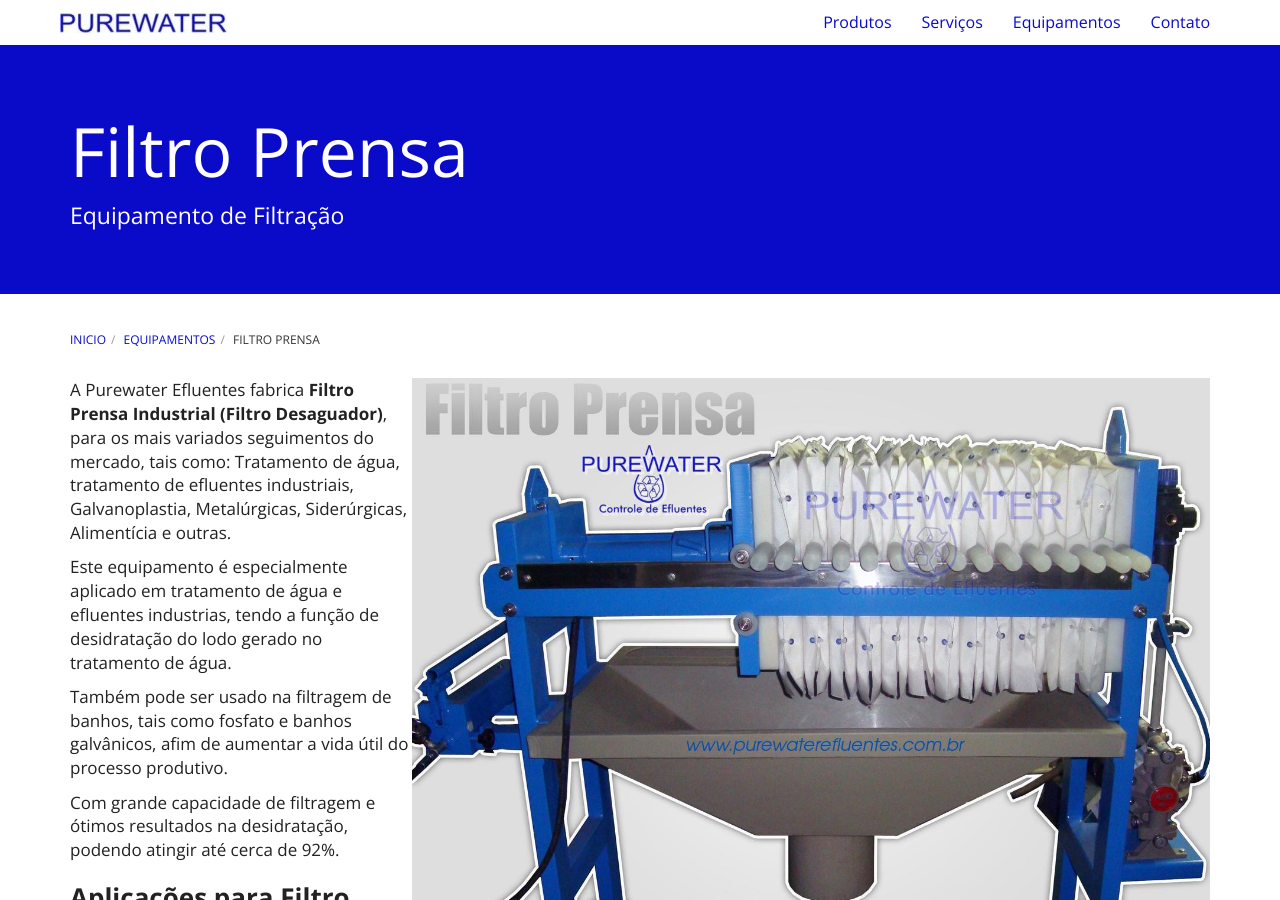
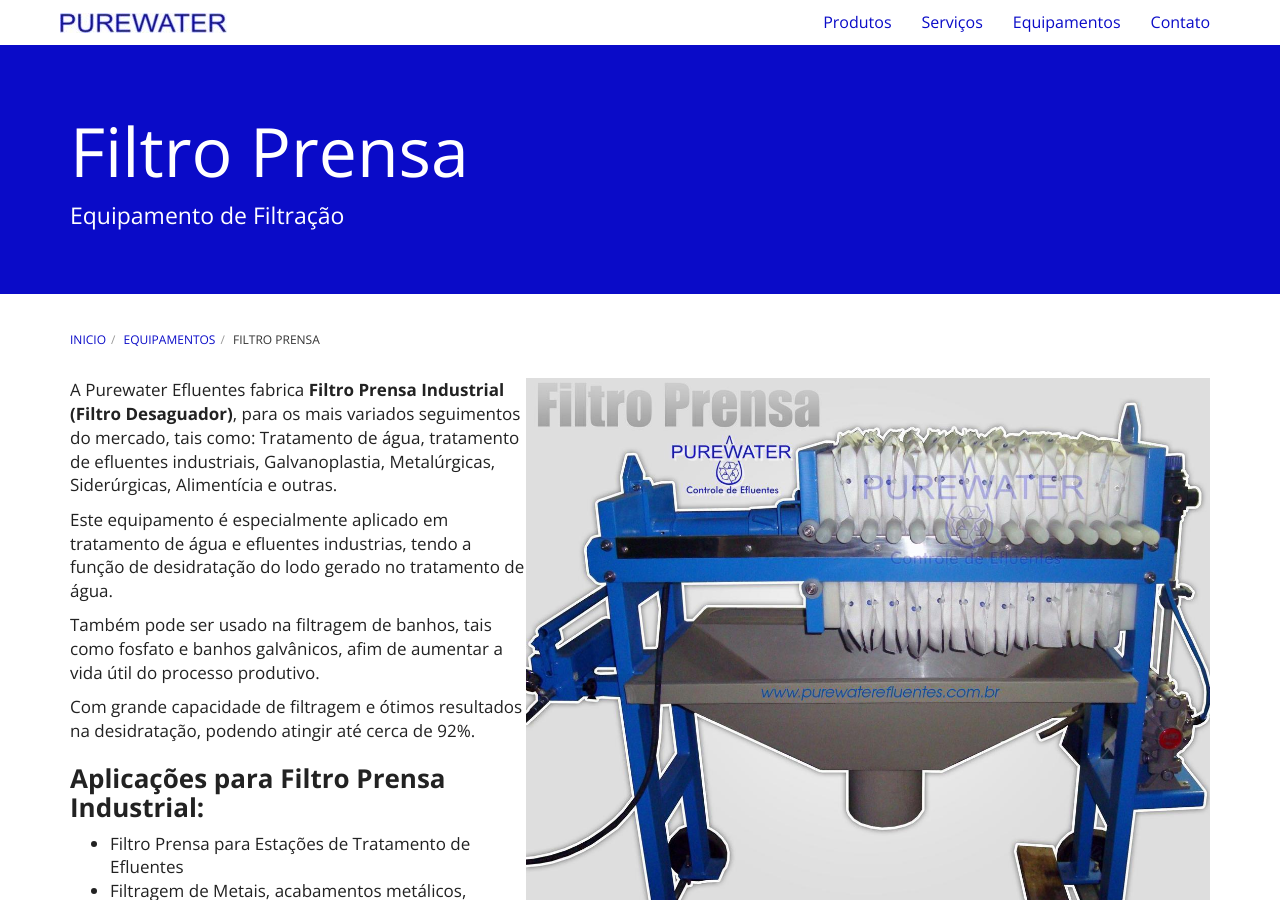
Before and after one commit to purewaterefluentes/purewaterefluentes.github.io, a Jekyll site: the page built from equipamentos/filtro-prensa.md, in a window 1280 px wide and 900 px high. Built offline with Jekyll 4.4.1, drawn with Linux system fonts in a browser that asks for light colours; nearby versions of some CDN libraries; library files that are not in the unit come from our copies.

Commit message:
Update filtro-prensa.md

```diff
--- a/equipamentos/filtro-prensa.md
+++ b/equipamentos/filtro-prensa.md
@@ -4,7 +4,7 @@
 title: Filtro Prensa
 subtitle: Equipamento de Filtração
 ---
-<img class="img-responsive pull-right" style="max-width: 70%;" src="../../website/images/small/filtro prensa purewater anuncio.jpg" alt="Filtro Prensa">
+<img class="img-responsive pull-right" style="max-width: 60%;" src="../../website/images/small/filtro prensa purewater anuncio.jpg" alt="Filtro Prensa">
 
 A Purewater Efluentes fabrica **Filtro Prensa Industrial (Filtro Desaguador)**, para os mais variados seguimentos do mercado, tais como: Tratamento de água, tratamento de efluentes industriais, Galvanoplastia, Metalúrgicas, Siderúrgicas, Alimentícia e outras.
 
```
